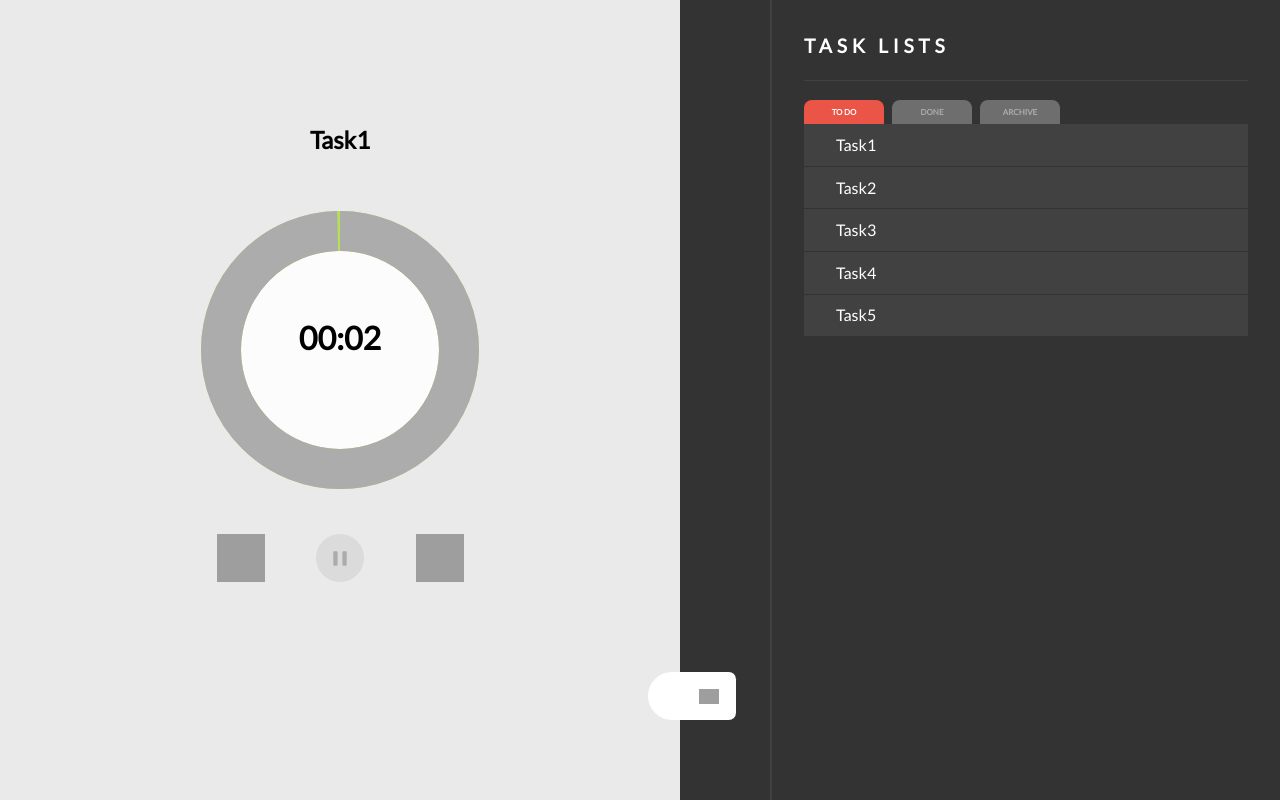
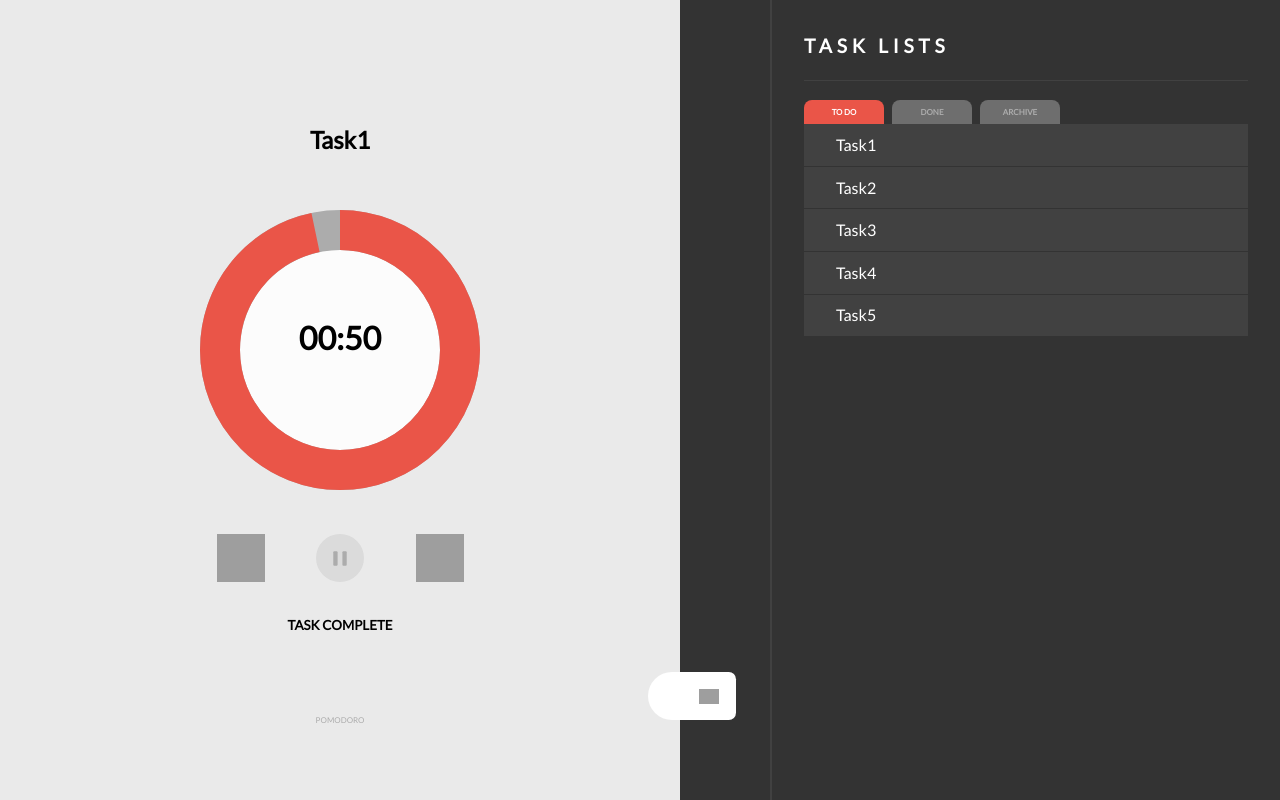
Before and after one commit to es6513/pomodoro-app, a React (Create React App) app: page /todo in a window 1280 px wide. Built offline with nearby package versions, Linux system fonts and the light colour scheme; grey boxes are pictures that could not be loaded; some icons are missing.

Commit message:
adjust modalTimer

```diff
--- a/src/components/Timer/index.js
+++ b/src/components/Timer/index.js
@@ -31,8 +31,11 @@ function Timer({
   } = task;
 
   //handle time appear
+  const circleRadius = 120;
+  const circlePerimeter = Math.round(circleRadius * 2 * 3.1415);
+
   const handleTimePercentage = (time, unitTime) => {
-    return Math.round((time / unitTime) * (1500 / 2));
+    return Math.round((time / unitTime) * circlePerimeter);
   };
   const handleRemainTime = (remainTime) => {
     const date = new Date(0);
@@ -62,6 +65,7 @@ function Timer({
   useEffect(() => {
     if (isCountDown) {
       if (!isBreak && !timeOut) {
+        console.log("here");
         timeoutId.current = setTimeout(() => {
           handleWorkTIme({ id, workTime: workTime + 1 });
         }, 1000);
@@ -89,13 +93,13 @@ function Timer({
     isBreak,
     isCountDown,
     workTime,
+    breakTime,
+    finishTomato,
+    timeOut,
     handleWorkTIme,
-    timeOut,
-    breakTime,
     handleBreak,
     handleBreakTIme,
     handleCountDown,
-    finishTomato,
     handleTaskUpdate,
   ]);
 
@@ -114,7 +118,7 @@ function Timer({
       handleWorkTIme({ id, workTime: 0 });
     }
   };
-
+  console.log(percentage);
   return (
     <div className={className}>
       <div className={`${ROOT_CLASS}__timer-clock`}>
@@ -122,7 +126,7 @@ function Timer({
           <circle
             cx="175"
             cy="150"
-            r="119"
+            r="120"
             fill="#fcfcfc"
             stroke={isBreak ? "#b5e254" : "#acacac"}
             strokeWidth="40"
@@ -130,7 +134,7 @@ function Timer({
           <circle
             cx="175"
             cy="150"
-            r="119"
+            r="120"
             fill="none"
             stroke={isBreak ? "#acacac" : "#ea5548"}
             strokeWidth="40"
--- a/src/container/ModalTimer/index.js
+++ b/src/container/ModalTimer/index.js
@@ -1,9 +1,10 @@
-import React, { useContext } from "react";
+import React, { useContext, useEffect, useMemo } from "react";
 import { config } from "../../config";
 import { TaskListContext } from "../../context";
 import actions from "../../context/taskLists/actions";
 import HeadTitle from "../../components/HeadTitle";
 import Timer from "../../components/Timer";
+import Button from "../../components/Button";
 
 const { css } = config;
 const { ROOT_CLASS } = css;
@@ -17,18 +18,11 @@ function ModalTimer() {
     taskDispatch,
   } = useContext(TaskListContext);
 
-  console.log(currentId);
-
   //show Task
 
   const getShowTask = () => {
     if (currentId) return taskLists.find((task) => task.id === currentId);
-    else {
-      const undoenTasks = taskLists.filter(
-        (task) => !task.isDone && !task.isArchived
-      );
-      return undoenTasks.length > 0 ? undoenTasks[0] : null;
-    }
+    return null;
   };
 
   const showedTask = getShowTask();
@@ -56,13 +50,24 @@ function ModalTimer() {
     taskDispatch(actions.setBreakTime(payload));
   };
 
-  const handleUpdateTask = () => {
-    const payload = { isDone: true };
-    taskDispatch(actions.updateTaskState(currentId, payload));
+  const handleTaskUpdate = (payload) => {
+    console.log("done task");
+    taskDispatch(actions.updateTaskState(payload));
   };
-  const handleTaskUpdate = (payload) => {
-    console.log("beforeDispatch", payload);
-    taskDispatch(actions.updateTaskState(payload));
+
+  const selectNextTask = () => {
+    console.log(taskLists);
+    const undoneTasks = taskLists.filter(
+      (task) => !task.isDone && !task.isArchived
+    );
+    const payload = { id: undoneTasks[0].id };
+    taskDispatch(actions.setCurrentTask(payload));
+  };
+
+  const handleDoneTask = () => {
+    const payload = { id: currentId, isDone: true };
+    handleTaskUpdate(payload);
+    selectNextTask();
   };
 
   return (
@@ -79,15 +84,19 @@ function ModalTimer() {
           handleBreak={handleBreak}
           handleWorkTIme={handleWorkTIme}
           handleBreakTIme={handleBreakTIme}
-          handleTaskUpdate={handleTaskUpdate}
+          handleTaskUpdate={handleDoneTask}
         />
       </div>
+      <Button
+        type="button"
+        className={`${ROOT_CLASS}__undone-button`}
+        disabled={isCountDown}
+        handleCLick={handleDoneTask}
+      >
+        TASK COMPLETE
+      </Button>
 
-      {/* {currentTask ? (
-        <button type="button" onClick={handleUpdateTask}>
-          Done
-        </button>
-      ) : null} */}
+      <footer>POMODORO</footer>
     </div>
   );
 }
--- a/src/context/taskLists/index.js
+++ b/src/context/taskLists/index.js
@@ -4,6 +4,7 @@ import mockInitialState from "./mockData";
 import actionTypes from "./actionTypes";
 
 const reducer = (state, action) => {
+  console.log(action.type);
   switch (action.type) {
     case actionTypes.ADD_TASK: {
       return {
@@ -17,6 +18,7 @@ const reducer = (state, action) => {
         if (task.id === id) return { ...task, ...updateKey };
         return task;
       });
+      console.log("first", updatedTaskLists);
       return {
         ...state,
         taskLists: updatedTaskLists,
@@ -24,6 +26,8 @@ const reducer = (state, action) => {
     }
     case actionTypes.SET_CURRENT_TASK: {
       const { id } = action.payload;
+      console.log("second", state.taskLists);
+
       return {
         ...state,
         timer: { ...state.timer, currentId: id },
@@ -49,7 +53,6 @@ const reducer = (state, action) => {
     }
     case actionTypes.SET_WORK_TIME: {
       const { id, workTime } = action.payload;
-      console.log("payload", action.payload);
       const updatedTaskLists = state.taskLists.map((task) => {
         if (task.id === id) return { ...task, workTime };
         return task;
--- a/src/context/taskLists/mockData.js
+++ b/src/context/taskLists/mockData.js
@@ -1,24 +1,26 @@
 import { v4 as uuidv4 } from "uuid";
 import { timeConstants } from "./utils";
+
+const firstUuid = uuidv4();
 
 const mockInitialState = {
   taskLists: new Array(5).fill(),
   timer: {
-    currentId: "",
+    currentId: firstUuid,
     isCountDown: false,
   },
 };
 
 mockInitialState.taskLists = mockInitialState.taskLists.map((el, index) => {
   const task = {
-    id: uuidv4(),
+    id: index === 0 ? firstUuid : uuidv4(),
     isArchived: false,
     isDone: false,
-    isBreak: true,
+    isBreak: false,
     taskTitle: "Task" + String(index + 1),
     estimatedTomato: index + 1,
     estimatedWorkTime: (index + 1) * timeConstants.oneUnitWorkSeconds,
-    workTime: 1498,
+    workTime: 1450,
     breakTime: 298,
     finishTomato: 0,
   };
--- a/src/styles/_modal-timer.scss
+++ b/src/styles/_modal-timer.scss
@@ -5,6 +5,9 @@ $_modal-timer: #{$root-class}__modal-timer;
 #{$root-class}{
 
   #{$_modal-timer}{
+    display: flex;
+    flex-direction: column;
+    align-items: center;
     flex: auto;
     background-color: $gray-100;
     &__content{
@@ -18,5 +21,16 @@ $_modal-timer: #{$root-class}__modal-timer;
       font-weight: 800;
       margin-bottom: 3*$font-basis;
     }
+
+    #{$root-class}__undone-button{
+      background-color: transparent;
+      margin-top: 2 * $font-basis;
+    }
+
+    footer{
+      color: $gray-300;
+      font-size:  0.5 * $font-basis;;
+      margin-top: 5 * $font-basis;
+    }
   }
 }
```
